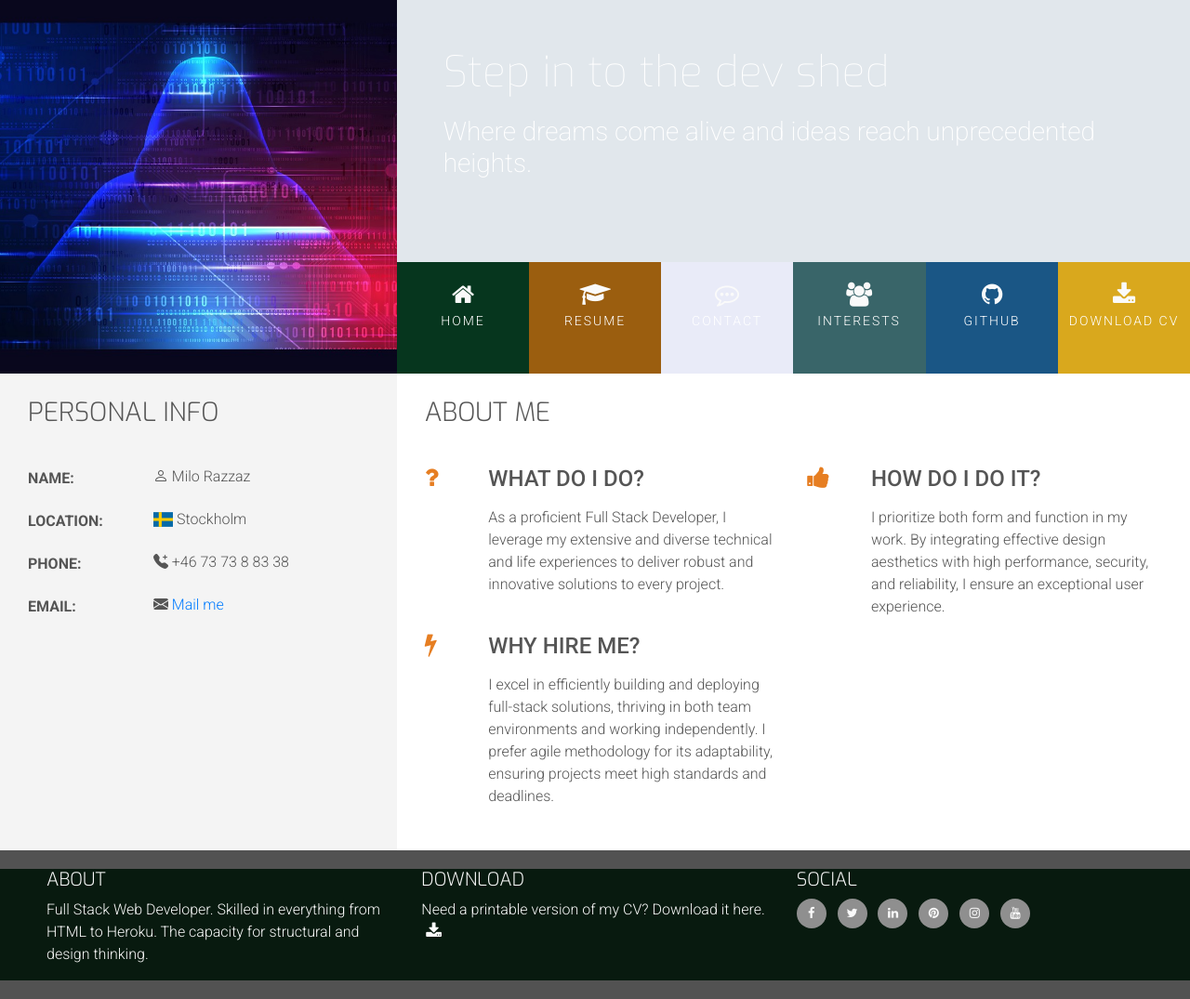
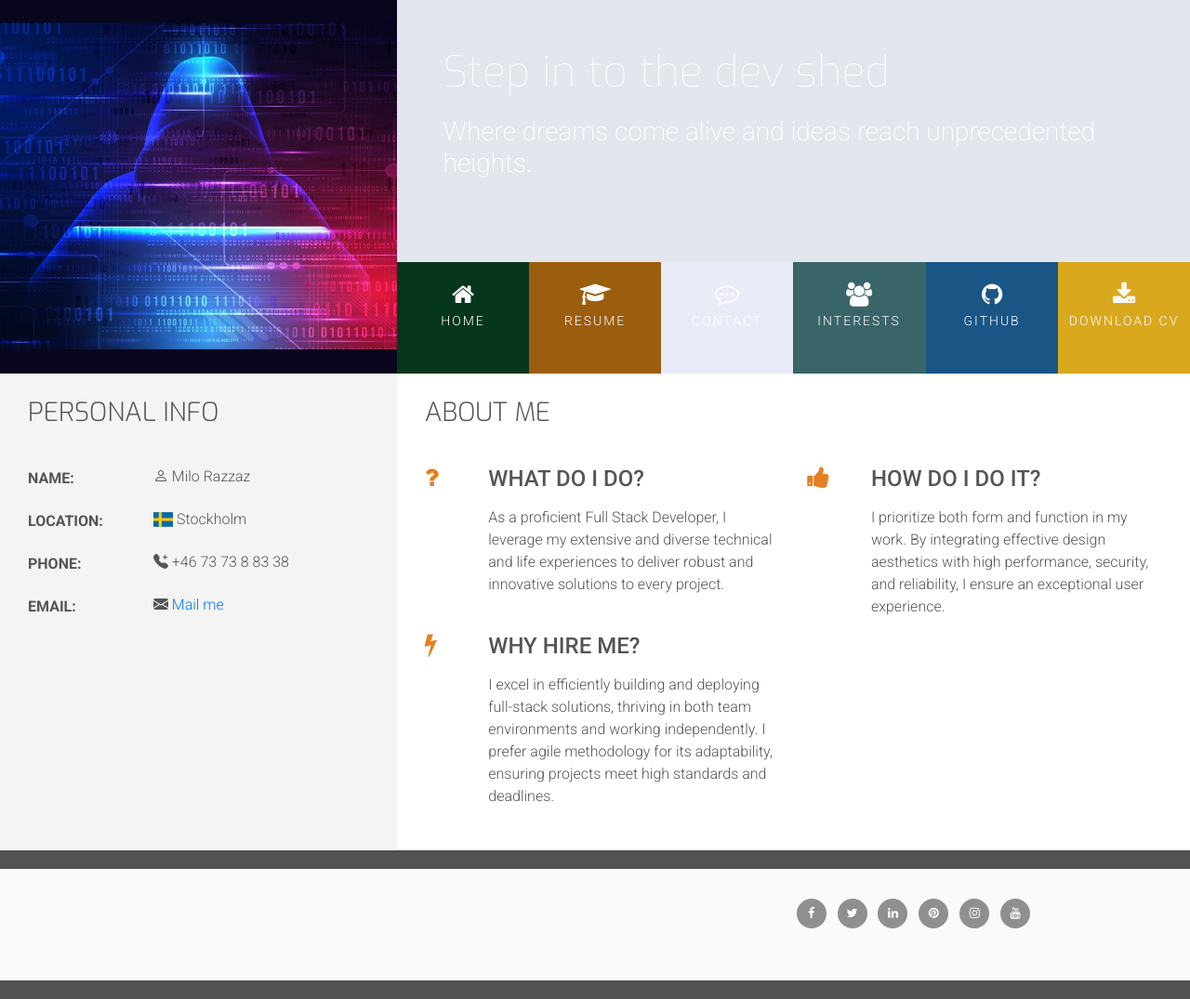
Before and after one commit to Milosson/The-Resume-Shed, a website: page index.html in a window 1280 px wide. Shown: the whole page at 93% size. Drawn offline with nearby package versions, Linux system fonts and the light colour scheme.

Commit message:
Changed some css

```diff
--- a/assets/css/style.css
+++ b/assets/css/style.css
@@ -201,7 +201,7 @@ header {
 /*--------------------------------------------Footer*/
 
 footer {
-    background-color: #081a0f;
+    background-color: #fafafa;
     color: #fafafa;
     min-height: 120px;
     margin: 0;
--- a/package.json
+++ b/package.json
@@ -1,6 +1,3 @@
-
-
-
 
 {
   "name": "resumeboostrap",
```
